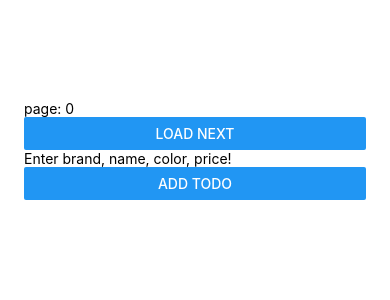
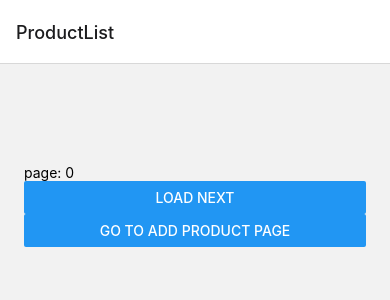
Before and after one commit to ozyurt19/FirebaseProject, a React Native app: screen / in a window 390 px wide. Shown: the top 300 px of the page. Built offline with nearby package versions, Linux system fonts and the light colour scheme; what @react-native-firebase/firestore would draw is missing.

Commit message:
navigation-beforedrawer

```diff
--- a/App.js
+++ b/App.js
@@ -1,141 +1,22 @@
-import React, { useState, useEffect } from 'react'; //sayfalara bolmek, drawer navigation, functionları ve firebase olayin data kisminda tutmak
-import { Text, View, Button, StyleSheet, TextInput } from 'react-native';
+import React from 'react'; //sayfalara bolmek, drawer navigation, functionları ve firebase olayin data kisminda tutmak
 /*https://invertase.io/blog/getting-started-with-cloud-firestore-on-react-native */
-import firestore from '@react-native-firebase/firestore';
+import { NavigationContainer } from '@react-navigation/native';
+import { createNativeStackNavigator } from '@react-navigation/native-stack';
+import AddProduct from './src/screens/AddProduct';
+import ProductList from './src/screens/ProductList';
 //import auth from '@react-native-firebase/auth';
-const userCollection = firestore().collection('product');
+
+const { Screen, Navigator } = createNativeStackNavigator();
 
 const App = () => {
-  const [lastDocument, setLastDocument] = useState();
-  const [userData, setUserData] = useState([]);
-  const [size, setSize] = useState(0);
-  const [page, setPage] = useState(-1);
-  const [todo, setTodo] = useState('Enter brand, name, color, price!');
-  function reverseString(str) {
-    var splitString = str.split('');
-    var reverseArray = splitString.reverse();
-    var joinArray = reverseArray.join('');
-    return joinArray;
-  }
-  function updateProduct(doc) {
-    console.log('Product updated!');
-    userCollection.doc(doc.id).update({
-      brand: reverseString(doc._data.brand),
-    });
-    LoadData();
-  }
-
-  function MakeUserData(docs) {
-    console.log('makeUserData called!');
-    let templist = []; //[...userData] <- use this instead of [] if you want to save the previous data.
-    docs.forEach((doc, i) => {
-      //console.log(doc._data);
-      let temp = (
-        <View key={i} style={{ margin: 10 }}>
-          <Button
-            title="Reverse brand name"
-            onPress={() => {
-              updateProduct(doc);
-            }}
-          />
-          <Text style={{ color: doc._data.color.trim() }}>
-            {doc._data.brand} {doc._data.name} {doc._data.color}
-          </Text>
-          <Text>Price: {doc._data.price}</Text>
-        </View>
-      );
-      templist.push(temp);
-    });
-    setUserData(templist); //replace with the new data
-  }
-
-  function func() {
-    firestore()
-      .collection('product')
-      .get()
-      .then(querySnapshot => {
-        console.log('Total products: ', querySnapshot.size);
-
-        querySnapshot.forEach(documentSnapshot => {
-          console.log(
-            'product ID: ',
-            documentSnapshot.id,
-            documentSnapshot.data(),
-          );
-        });
-      });
-  }
-
-  function LoadData() {
-    console.log('LOAD');
-    let query = userCollection.orderBy('price', 'asc'); //.where('color', 'in', ['Casper', 'red']);
-    if (lastDocument !== undefined) {
-      query = query.startAfter(lastDocument); // fetch data following the last document accessed
-    }
-    if (size === 0) {
-      query.get().then(querySnapshot => {
-        setSize(querySnapshot.size / 3);
-      });
-    }
-    if (page === Math.ceil(size)) {
-      setPage(0);
-    } else {
-      setPage(page + 1);
-    }
-
-    query
-      .limit(3)
-      .get()
-      .then(querySnapshot => {
-        setLastDocument(querySnapshot.docs[querySnapshot.docs.length - 1]);
-        MakeUserData(querySnapshot.docs);
-        //func();
-      });
-  }
-
   return (
-    <View style={styles.main}>
-      {userData}
-      <Text>page: {page + 1}</Text>
-      <Button
-        onPress={() => {
-          LoadData();
-        }}
-        title="Load Next"
-      />
-      <TextInput label={'New Todo'} onChangeText={setTodo} value={todo} />
-      <Button
-        onPress={() => {
-          userCollection.add({
-            brand: [...todo.split(',')][0],
-            name: [...todo.split(',')][1],
-            color: [...todo.split(',')][2],
-            price: parseInt([...todo.split(',')][3], 10),
-          });
-        }}
-        title="add Todo"
-      />
-    </View>
+    <NavigationContainer>
+      <Navigator>
+        <Screen name="ProductList" component={ProductList} />
+        <Screen name="AddProduct" component={AddProduct} />
+      </Navigator>
+    </NavigationContainer>
   );
 };
 
-const styles = StyleSheet.create({
-  main: {
-    marginTop: 100,
-    paddingHorizontal: 24,
-  },
-  sectionTitle: {
-    fontSize: 24,
-    fontWeight: '600',
-  },
-  sectionDescription: {
-    marginTop: 8,
-    fontSize: 18,
-    fontWeight: '400',
-  },
-  highlight: {
-    fontWeight: '700',
-  },
-});
-
 export default App;
--- a/package.json
+++ b/package.json
@@ -13,10 +13,14 @@
     "@react-native-firebase/app": "^15.2.0",
     "@react-native-firebase/auth": "^15.2.0",
     "@react-native-firebase/firestore": "^15.2.0",
+    "@react-navigation/native": "^6.0.11",
+    "@react-navigation/native-stack": "^6.7.0",
     "add": "^2.0.6",
     "firebase": "^9.9.1",
     "react": "18.0.0",
     "react-native": "0.69.3",
+    "react-native-safe-area-context": "^4.3.1",
+    "react-native-screens": "^3.15.0",
     "yarn": "^1.22.19"
   },
   "devDependencies": {
--- a/src/screens/AddProduct/index.js
+++ b/src/screens/AddProduct/index.js
@@ -0,0 +1,47 @@
+import React from 'react';
+import { View, Button, StyleSheet, TextInput } from 'react-native';
+import firestore from '@react-native-firebase/firestore';
+const userCollection = firestore().collection('product');
+
+const AddProduct = props => {
+  return (
+    <View style={styles.main}>
+      <TextInput
+        label={'New Todo'}
+        onChangeText={props.route.params.setTodo}
+        value={props.route.params.todo}
+      />
+      <Button
+        onPress={() => {
+          userCollection.add({
+            brand: [...props.route.params.todo.split(',')][0],
+            name: [...props.route.params.todo.split(',')][1],
+            color: [...props.route.params.todo.split(',')][2],
+            price: parseInt([...props.route.params.todo.split(',')][3], 10),
+          });
+        }}
+        title="Add a Product"
+      />
+    </View>
+  );
+};
+
+const styles = StyleSheet.create({
+  main: {
+    marginTop: 100,
+    paddingHorizontal: 24,
+  },
+  sectionTitle: {
+    fontSize: 24,
+    fontWeight: '600',
+  },
+  sectionDescription: {
+    marginTop: 8,
+    fontSize: 18,
+    fontWeight: '400',
+  },
+  highlight: {
+    fontWeight: '700',
+  },
+});
+export default AddProduct;
--- a/src/screens/ProductList/index.js
+++ b/src/screens/ProductList/index.js
@@ -0,0 +1,153 @@
+import React, { useState, useEffect } from 'react'; //sayfalara bolmek, drawer navigation, functionları ve firebase olayin data kisminda tutmak
+import { Text, View, Button, StyleSheet } from 'react-native';
+import firestore from '@react-native-firebase/firestore';
+const userCollection = firestore().collection('product');
+
+const ProductList = ({ navigation }) => {
+  const [userData, setUserData] = useState([]);
+  const [lastDocument, setLastDocument] = useState();
+  const [page, setPage] = useState(-1);
+  const [size, setSize] = useState(0);
+  const [todo, setTodo] = useState('determine brand, name, color, price!');
+
+  function updateProduct(doc) {
+    console.log('Product updated!');
+    userCollection.doc(doc.id).update({
+      brand: reverseString(doc._data.brand),
+    });
+    LoadData();
+  }
+
+  function LoadData() {
+    console.log('LOAD');
+    let query = userCollection.orderBy('price', 'asc'); //.where('color', 'in', ['Casper', 'red']);
+    if (lastDocument !== undefined) {
+      query = query.startAfter(lastDocument); // fetch data following the last document accessed
+    }
+    if (size === 0) {
+      query.get().then(querySnapshot => {
+        setSize(querySnapshot.size / 3);
+      });
+    }
+    if (page === Math.ceil(size)) {
+      setPage(0);
+    } else {
+      setPage(page + 1);
+    }
+
+    query
+      .limit(3)
+      .get()
+      .then(querySnapshot => {
+        setLastDocument(querySnapshot.docs[querySnapshot.docs.length - 1]);
+        MakeUserData(querySnapshot.docs);
+        //func();
+      });
+  }
+
+  function reverseString(str) {
+    var splitString = str.split('');
+    var reverseArray = splitString.reverse();
+    var joinArray = reverseArray.join('');
+    return joinArray;
+  }
+
+  function updateProduct(doc) {
+    console.log('Product updated!');
+    userCollection.doc(doc.id).update({
+      brand: reverseString(doc._data.brand),
+    });
+    LoadData();
+  }
+
+  function MakeUserData(docs) {
+    let templist = []; //[...userData] <- use this instead of [] if you want to save the previous data.
+    docs.forEach((doc, i) => {
+      console.log(doc._data);
+      let temp = (
+        <View key={i} style={{ margin: 10 }}>
+          <Button
+            title="Reverse brand name"
+            onPress={() => {
+              updateProduct(doc);
+            }}
+          />
+          <Text style={{ color: doc._data.color.trim() }}>
+            {doc._data.brand} {doc._data.name} {doc._data.color}
+          </Text>
+          <Text>Price: {doc._data.price}</Text>
+        </View>
+      );
+      templist.push(temp);
+    });
+    setUserData(templist); //replace with the new data
+  }
+
+  function LoadData() {
+    console.log('LOAD');
+    let query = userCollection.orderBy('price', 'asc'); //.where('color', 'in', ['Casper', 'red']);
+    if (lastDocument !== undefined) {
+      query = query.startAfter(lastDocument); // fetch data following the last document accessed
+    }
+    if (size === 0) {
+      query.get().then(querySnapshot => {
+        setSize(querySnapshot.size / 3);
+      });
+    }
+    if (page === Math.ceil(size)) {
+      setPage(0);
+    } else {
+      setPage(page + 1);
+    }
+
+    query
+      .limit(3)
+      .get()
+      .then(querySnapshot => {
+        setLastDocument(querySnapshot.docs[querySnapshot.docs.length - 1]);
+        MakeUserData(querySnapshot.docs);
+        //func();
+      });
+  }
+  return (
+    <View style={styles.main}>
+      {userData}
+      <Text>page: {page + 1}</Text>
+      <Button
+        onPress={() => {
+          LoadData();
+        }}
+        title="Load Next"
+      />
+      <Button
+        title="Go to Add Product Page"
+        onPress={() =>
+          navigation.navigate('AddProduct', {
+            setTodo: setTodo,
+            todo: todo,
+          })
+        }
+      />
+    </View>
+  );
+};
+
+const styles = StyleSheet.create({
+  main: {
+    marginTop: 100,
+    paddingHorizontal: 24,
+  },
+  sectionTitle: {
+    fontSize: 24,
+    fontWeight: '600',
+  },
+  sectionDescription: {
+    marginTop: 8,
+    fontSize: 18,
+    fontWeight: '400',
+  },
+  highlight: {
+    fontWeight: '700',
+  },
+});
+export default ProductList;
```
Also changed, not shown: 3 other files (tests, documents, lock files or other folders).
